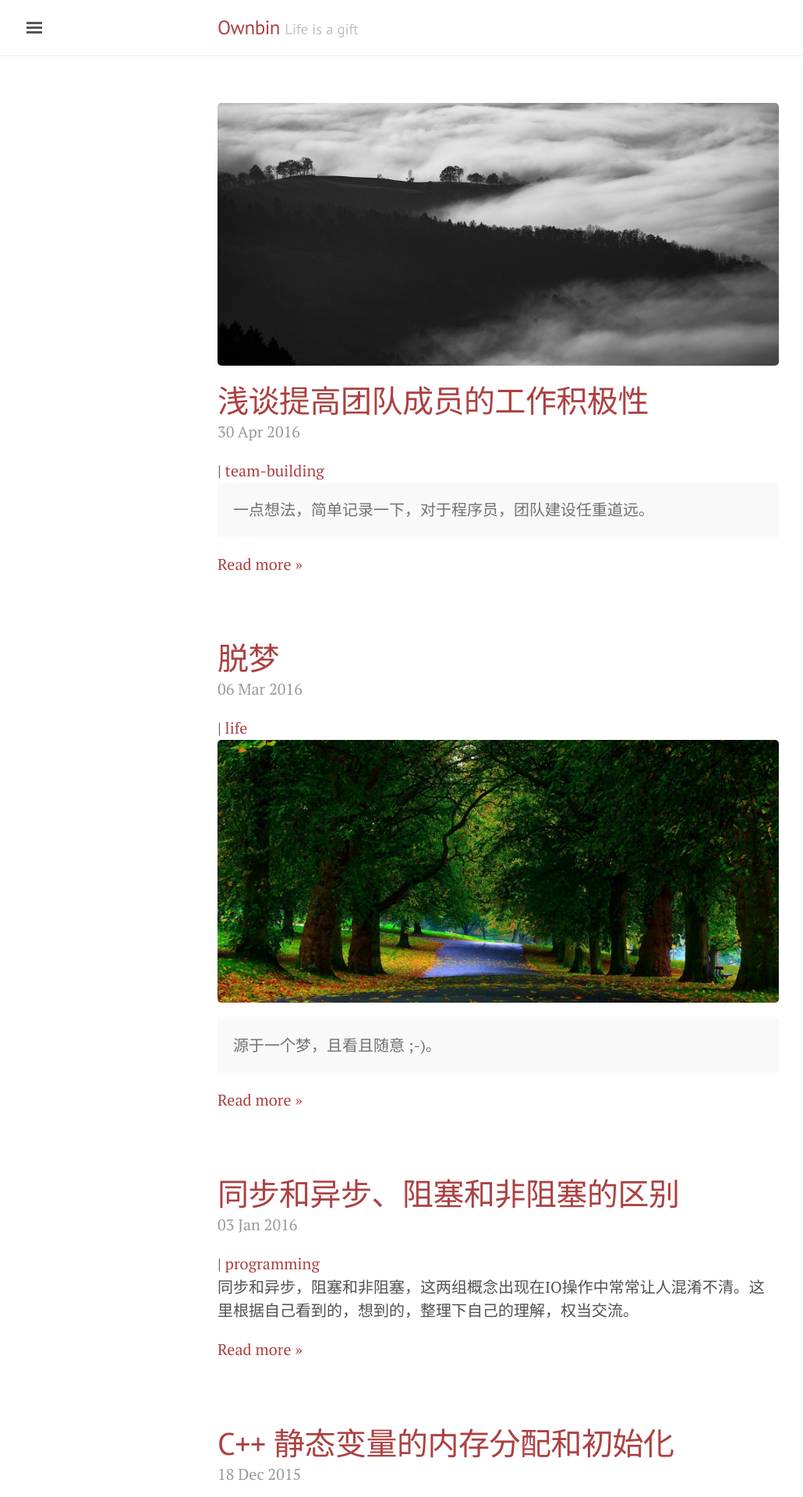
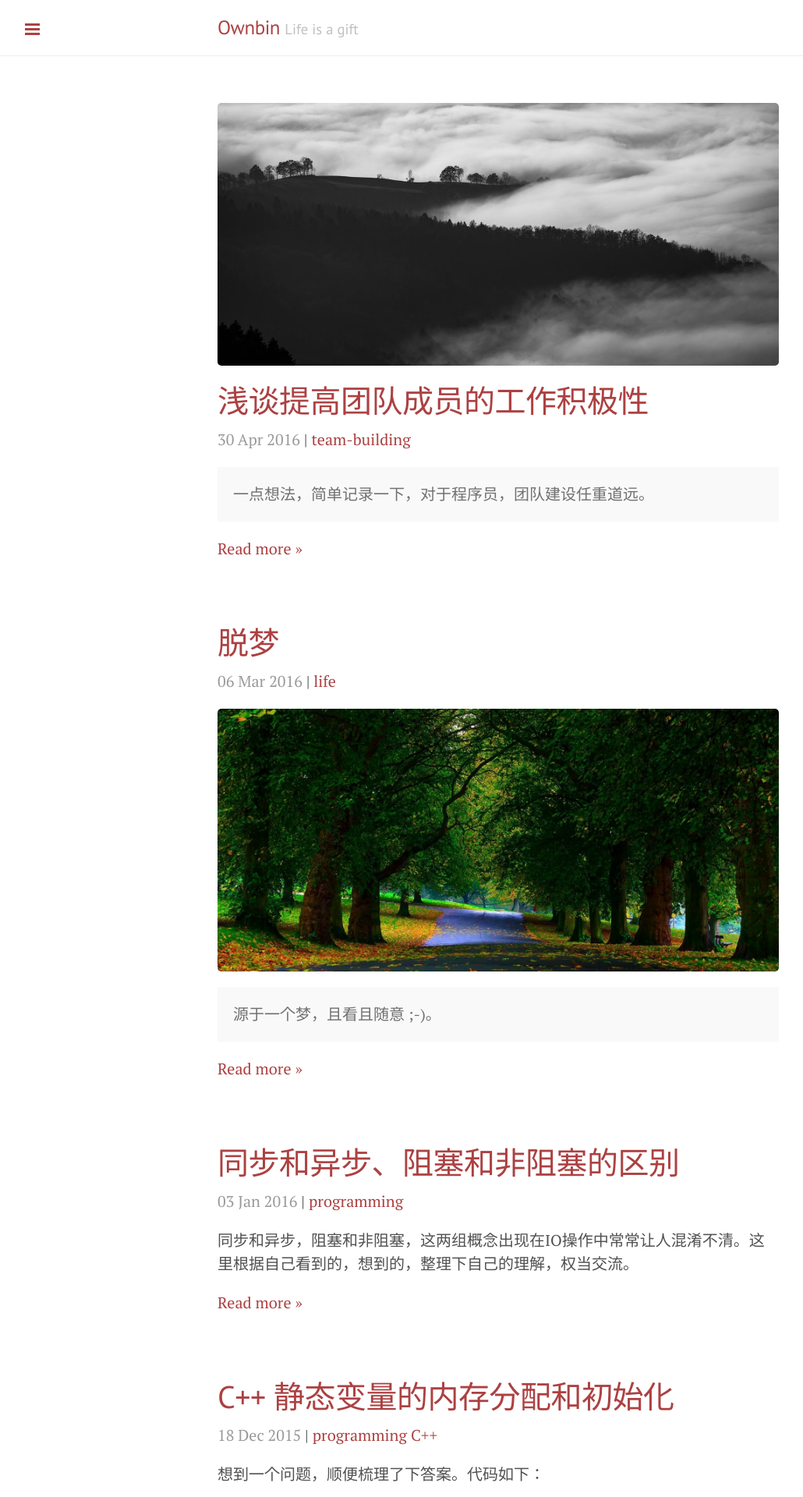
Before and after one commit to ownbin/ownbin.github.io, a Jekyll site: the page built from index.html, in a window 1280 px wide. Shown: the top 1920 px of the page at 78% size, without its empty margins (1-1031 px from the left). Built offline with Jekyll 4.4.1, drawn with Linux system fonts in a browser that asks for light colours; nearby versions of some CDN libraries; the list of posts is cut into pages by our own code.

Commit message:
modify sidebar to old style

```diff
--- a/assets/css2/lanyon.css
+++ b/assets/css2/lanyon.css
@@ -148,7 +148,7 @@
 
 /* Meta data line below post title */
 .post-date {
-  display: block;
+  display: inline-block;
   margin-top: -.5rem;
   margin-bottom: 1rem;
   color: #9a9a9a;
--- a/assets/css2/main.scss
+++ b/assets/css2/main.scss
@@ -6,4 +6,4 @@
 /*@import 'layout';
 @import 'post';
 @import 'tag';*/
-@import 'sidebar';
+@import 'sidebar_old';
```
